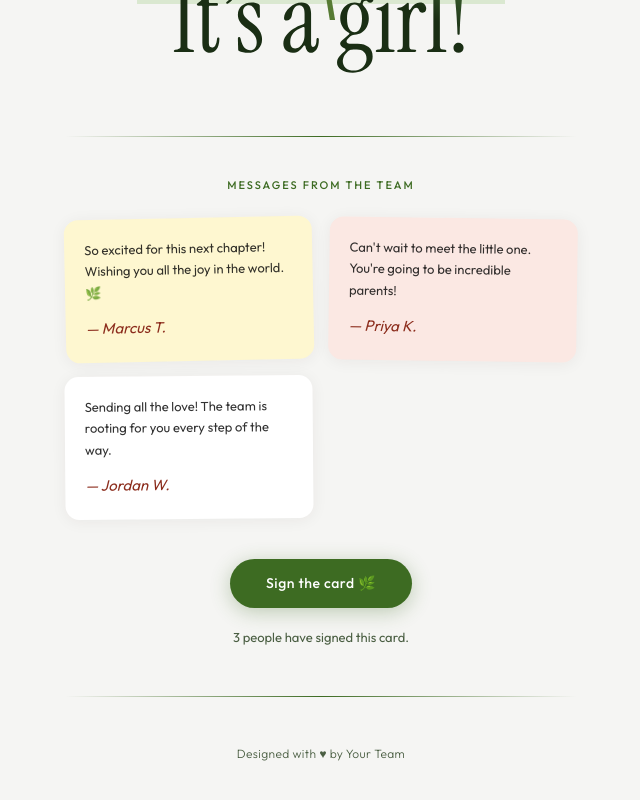
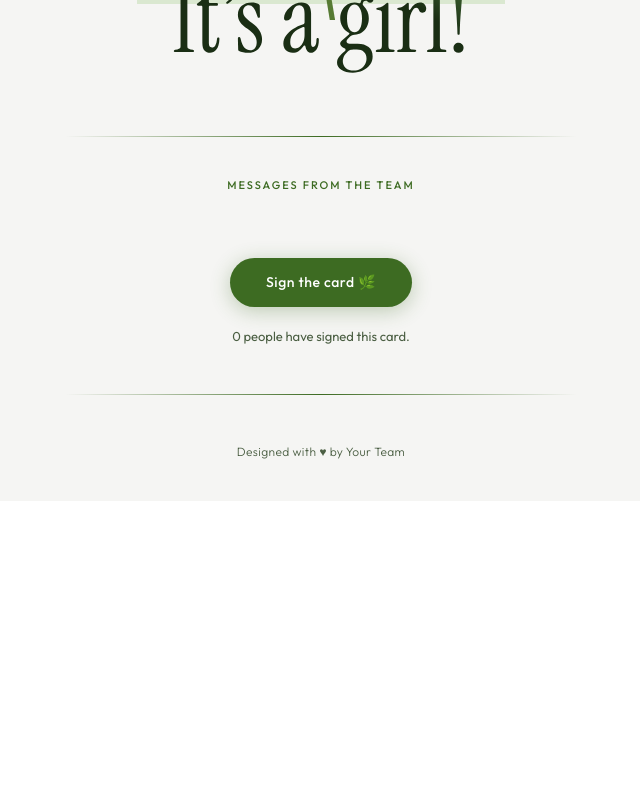
Before and after one commit to dream-a-little-dream-of-ours/baby-shower-card, a React (Vite) app in the folder Dynamic Baby Shower Card/: page / in a window 1280 px wide. Shown: the part 526-1326 px from the top of the page, without its empty margins (319-959 px from the left). After the commit the page ends 1027 px from the top, so only its background shows below. Built offline with nearby package versions, Linux system fonts and the light colour scheme; the HTML template or start-up script is replaced by a standard one.

Commit message:
Clear initial signatures and update card styles

```diff
--- a/Dynamic Baby Shower Card/src/App.tsx
+++ b/Dynamic Baby Shower Card/src/App.tsx
@@ -7,11 +7,7 @@ interface Signature {
   message: string
 }
 
-const INITIAL_SIGNATURES: Signature[] = [
-  { id: 1, name: 'Marcus T.', message: 'So excited for this next chapter! Wishing you all the joy in the world. 🌿' },
-  { id: 2, name: 'Priya K.', message: "Can't wait to meet the little one. You're going to be incredible parents!" },
-  { id: 3, name: 'Jordan W.', message: 'Sending all the love! The team is rooting for you every step of the way.' },
-]
+const INITIAL_SIGNATURES: Signature[] = []
 
 export default function App() {
   const [signatures, setSignatures] = useState<Signature[]>(INITIAL_SIGNATURES)
@@ -52,7 +48,6 @@ export default function App() {
           padding: '64px 24px 0',
         }}
       >
-        {/* Hero illustration — full SVG, no crop; floating text sits at bottom over static paths */}
         <div style={{ textAlign: 'center', padding: '0 12px' }}>
           <div style={{ position: 'relative', display: 'inline-block', width: '100%', maxWidth: 460 }}>
             <FloralIllustration />
@@ -138,11 +133,11 @@ export default function App() {
             boxShadow: '0 4px 20px rgba(61,107,34,0.30)',
           }}
           onMouseEnter={e => {
-            (e.currentTarget as HTMLButtonElement).style.opacity = '0.88'
+            ;(e.currentTarget as HTMLButtonElement).style.opacity = '0.88'
             ;(e.currentTarget as HTMLButtonElement).style.transform = 'translateY(-1px)'
           }}
           onMouseLeave={e => {
-            (e.currentTarget as HTMLButtonElement).style.opacity = '1'
+            ;(e.currentTarget as HTMLButtonElement).style.opacity = '1'
             ;(e.currentTarget as HTMLButtonElement).style.transform = 'translateY(0)'
           }}
         >
@@ -167,7 +162,12 @@ export default function App() {
 
       {/* ── Footer divider ── */}
       <div style={{ maxWidth: 560, margin: '48px auto 0', padding: '0 24px' }}>
-        <div style={{ height: 1, background: 'linear-gradient(to right, transparent, #3d6b22, transparent)' }} />
+        <div
+          style={{
+            height: 1,
+            background: 'linear-gradient(to right, transparent, #3d6b22, transparent)',
+          }}
+        />
       </div>
 
       {/* ── Footer ── */}
@@ -194,7 +194,9 @@ export default function App() {
       {/* ── Sign modal ── */}
       {showModal && (
         <div
-          onClick={e => { if (e.target === e.currentTarget) setShowModal(false) }}
+          onClick={e => {
+            if (e.target === e.currentTarget) setShowModal(false)
+          }}
           style={{
             position: 'fixed',
             inset: 0,
@@ -266,6 +268,7 @@ export default function App() {
                 >
                   Leave a message
                 </h2>
+
                 <p
                   style={{
                     fontFamily: 'var(--font-sans)',
@@ -279,6 +282,7 @@ export default function App() {
                 </p>
 
                 <label style={labelStyle}>Your name</label>
+
                 <input
                   type="text"
                   placeholder="e.g. Alex M."
@@ -288,13 +292,20 @@ export default function App() {
                   autoFocus
                 />
 
-                <label style={{ ...labelStyle, marginTop: 16 }}>Message</label>
+                <label style={{ ...labelStyle, marginTop: 16 }}>
+                  Message
+                </label>
+
                 <textarea
                   placeholder="Write something heartfelt…"
                   value={message}
                   onChange={e => setMessage(e.target.value)}
                   rows={4}
-                  style={{ ...inputStyle, resize: 'none', lineHeight: 1.6 }}
+                  style={{
+                    ...inputStyle,
+                    resize: 'none',
+                    lineHeight: 1.6,
+                  }}
                 />
 
                 <button
@@ -307,11 +318,17 @@ export default function App() {
                     fontSize: 15,
                     fontWeight: 500,
                     color: '#fff',
-                    background: !name.trim() || !message.trim() ? '#a8c994' : '#3d6b22',
+                    background:
+                      !name.trim() || !message.trim()
+                        ? '#a8c994'
+                        : '#3d6b22',
                     border: 'none',
                     borderRadius: 100,
                     padding: '15px',
-                    cursor: !name.trim() || !message.trim() ? 'not-allowed' : 'pointer',
+                    cursor:
+                      !name.trim() || !message.trim()
+                        ? 'not-allowed'
+                        : 'pointer',
                     transition: 'background 0.2s',
                   }}
                 >
@@ -326,14 +343,25 @@ export default function App() {
   )
 }
 
-function SignatureCard({ sig, index }: { sig: Signature; index: number }) {
+function SignatureCard({
+  sig,
+  index,
+}: {
+  sig: Signature
+  index: number
+}) {
   const rotations = [-1.2, 0.8, -0.5, 1.5, -0.9, 0.4]
   const rotate = rotations[index % rotations.length]
 
   return (
     <div
       style={{
-        background: index % 3 === 0 ? '#fef7d0' : index % 3 === 1 ? '#fbe8e3' : '#fff',
+        background:
+          index % 3 === 0
+            ? '#fef7d0'
+            : index % 3 === 1
+              ? '#fbe8e3'
+              : '#fff',
         borderRadius: 14,
         padding: '20px 20px 22px',
         boxShadow: '0 2px 16px rgba(45,31,26,0.06)',
@@ -341,8 +369,14 @@ function SignatureCard({ sig, index }: { sig: Signature; index: number }) {
         transition: 'transform 0.2s',
         cursor: 'default',
       }}
-      onMouseEnter={e => ((e.currentTarget as HTMLDivElement).style.transform = 'rotate(0deg) scale(1.02)')}
-      onMouseLeave={e => ((e.currentTarget as HTMLDivElement).style.transform = `rotate(${rotate}deg)`)}
+      onMouseEnter={e =>
+        ((e.currentTarget as HTMLDivElement).style.transform =
+          'rotate(0deg) scale(1.02)')
+      }
+      onMouseLeave={e =>
+        ((e.currentTarget as HTMLDivElement).style.transform =
+          `rotate(${rotate}deg)`)
+      }
     >
       <p
         style={{
@@ -356,6 +390,7 @@ function SignatureCard({ sig, index }: { sig: Signature; index: number }) {
       >
         {sig.message}
       </p>
+
       <p
         style={{
           fontFamily: 'var(--font-serif)',
```
